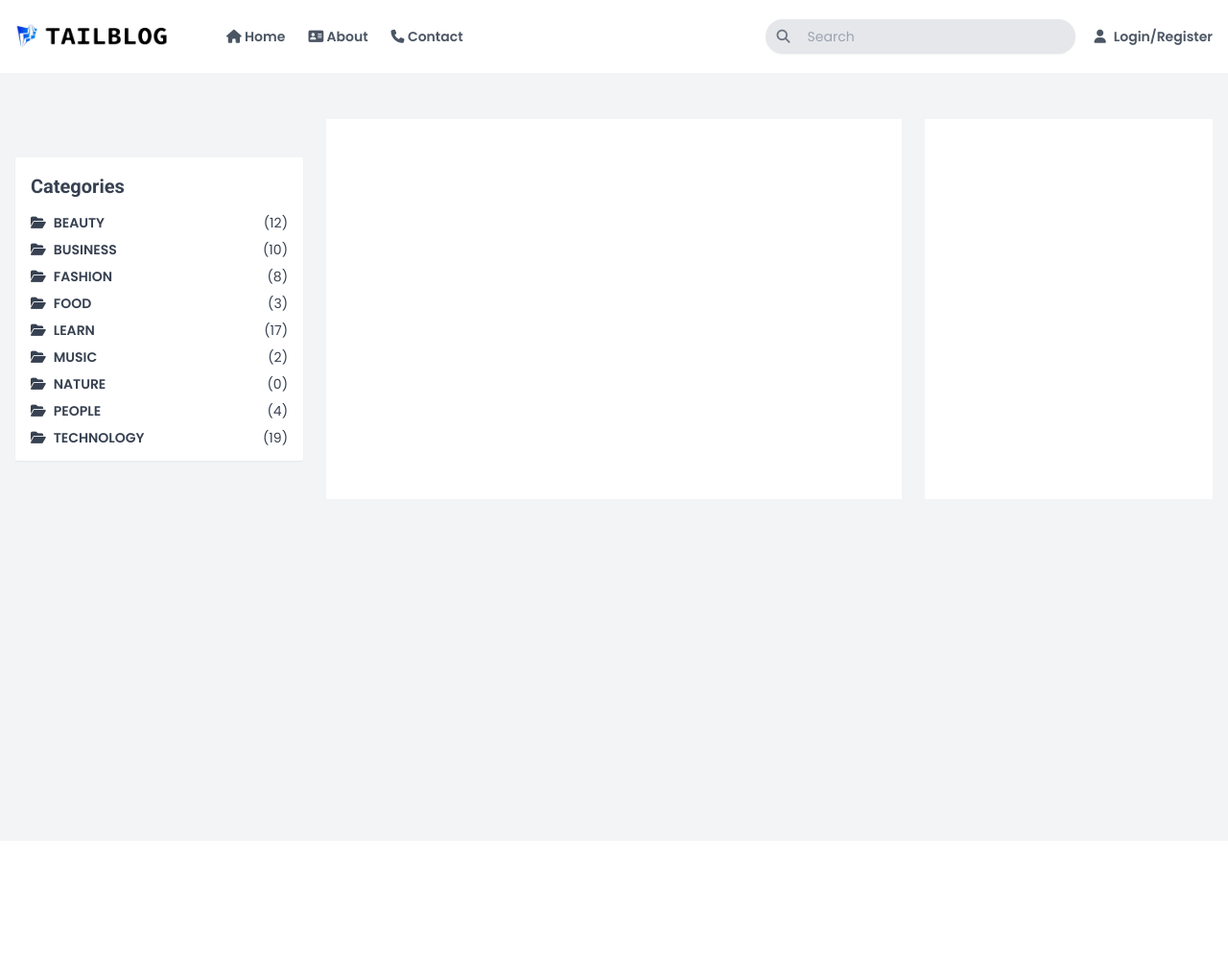
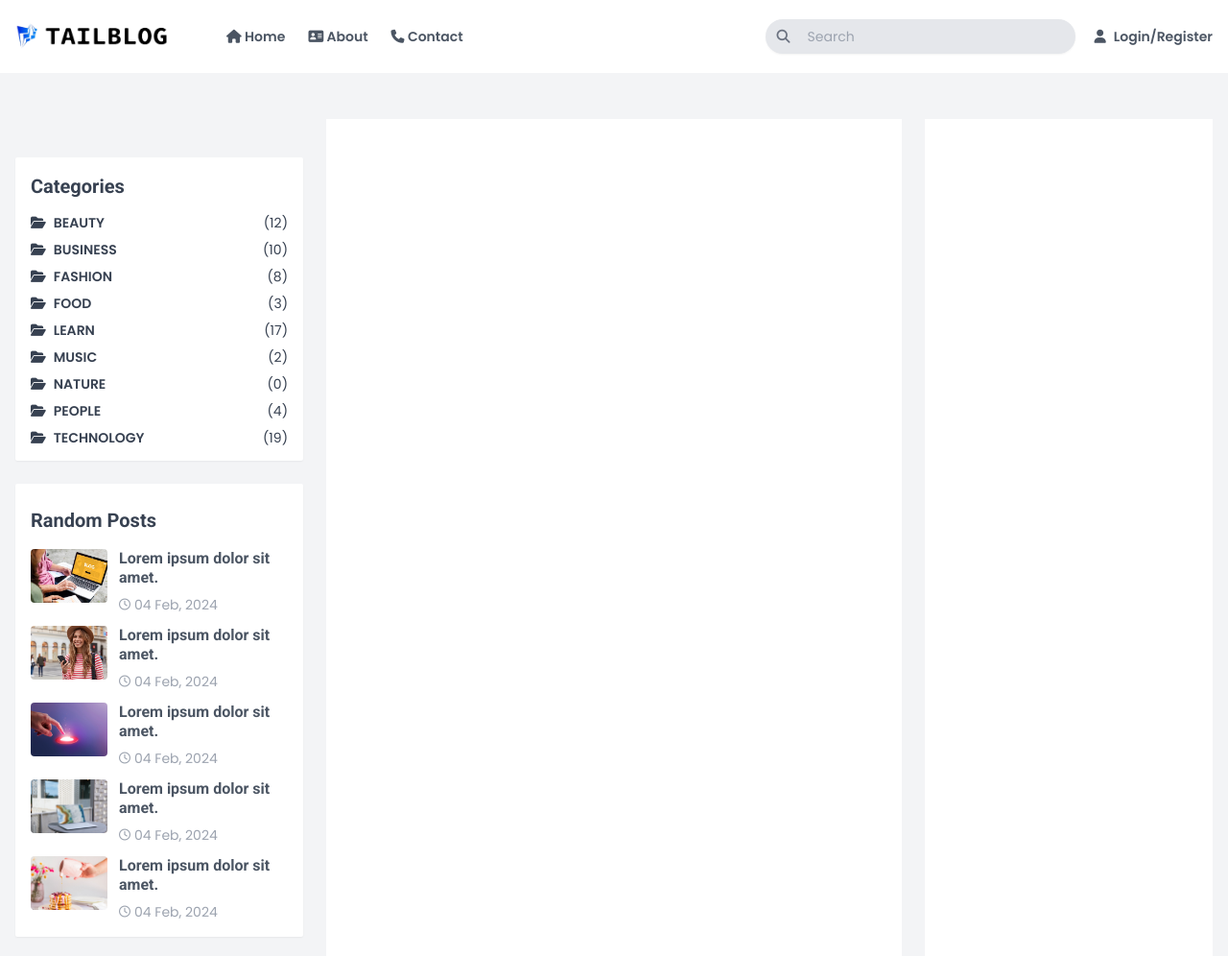
Before and after one commit to aansourav/WindBlog, a website built with Vite: page index.html in a window 1280 px wide. Shown: the whole page at 96% size. Before the commit the page ends 876 px from the top, so only its background shows below. Built offline with nearby package versions, Linux system fonts and the light colour scheme.

Commit message:
Random Posts Done

```diff
--- a/index.html
+++ b/index.html
@@ -144,8 +144,100 @@
           </div>
 
           <!-- ---------Random Posts--------- -->
-          <div>
-
+          <div class="bg-white shadow-sm rounded-sm p-4 pt-6 mt-6">
+            <h3 class="text-xl font-semibold text-gray-700 font-roboto mb-4">Random Posts</h3>
+            <div class="space-y-3">
+              <a href="#" class="flex group">
+                <div class="flex-shrink-0">
+                  <img src="./src/images/img-1.jpg" alt="" class="w-20 h-14 rounded object-cover" />
+                </div>
+                <div class="flex-grow pl-3">
+                  <h5
+                    class="text-md leading-5 font-roboto font-semibold group-hover:text-blue-500 transition"
+                  >
+                    Lorem ipsum dolor sit amet.
+                  </h5>
+                  <div class="flex pt-2 items-center text-gray-400 text-sm">
+                    <span class="mr-1 text-xs">
+                      <i class="fa-regular fa-clock"></i>
+                    </span>
+                    04 Feb, 2024
+                  </div>
+                </div>
+              </a>
+              <a href="#" class="flex group">
+                <div class="flex-shrink-0">
+                  <img src="./src/images/img-2.jpg" alt="" class="w-20 h-14 rounded object-cover" />
+                </div>
+                <div class="flex-grow pl-3">
+                  <h5
+                    class="text-md leading-5 font-roboto font-semibold group-hover:text-blue-500 transition"
+                  >
+                    Lorem ipsum dolor sit amet.
+                  </h5>
+                  <div class="flex pt-2 items-center text-gray-400 text-sm">
+                    <span class="mr-1 text-xs">
+                      <i class="fa-regular fa-clock"></i>
+                    </span>
+                    04 Feb, 2024
+                  </div>
+                </div>
+              </a>
+              <a href="#" class="flex group">
+                <div class="flex-shrink-0">
+                  <img src="./src/images/img-3.jpg" alt="" class="w-20 h-14 rounded object-cover" />
+                </div>
+                <div class="flex-grow pl-3">
+                  <h5
+                    class="text-md leading-5 font-roboto font-semibold group-hover:text-blue-500 transition"
+                  >
+                    Lorem ipsum dolor sit amet.
+                  </h5>
+                  <div class="flex pt-2 items-center text-gray-400 text-sm">
+                    <span class="mr-1 text-xs">
+                      <i class="fa-regular fa-clock"></i>
+                    </span>
+                    04 Feb, 2024
+                  </div>
+                </div>
+              </a>
+              <a href="#" class="flex group">
+                <div class="flex-shrink-0">
+                  <img src="./src/images/img-4.jpg" alt="" class="w-20 h-14 rounded object-cover" />
+                </div>
+                <div class="flex-grow pl-3">
+                  <h5
+                    class="text-md leading-5 font-roboto font-semibold group-hover:text-blue-500 transition"
+                  >
+                    Lorem ipsum dolor sit amet.
+                  </h5>
+                  <div class="flex pt-2 items-center text-gray-400 text-sm">
+                    <span class="mr-1 text-xs">
+                      <i class="fa-regular fa-clock"></i>
+                    </span>
+                    04 Feb, 2024
+                  </div>
+                </div>
+              </a>
+              <a href="#" class="flex group">
+                <div class="flex-shrink-0">
+                  <img src="./src/images/img-5.jpg" alt="" class="w-20 h-14 rounded object-cover" />
+                </div>
+                <div class="flex-grow pl-3">
+                  <h5
+                    class="text-md leading-5 font-roboto font-semibold group-hover:text-blue-500 transition"
+                  >
+                    Lorem ipsum dolor sit amet.
+                  </h5>
+                  <div class="flex pt-2 items-center text-gray-400 text-sm">
+                    <span class="mr-1 text-xs">
+                      <i class="fa-regular fa-clock"></i>
+                    </span>
+                    04 Feb, 2024
+                  </div>
+                </div>
+              </a>
+            </div>
           </div>
           <!-- ---------Random Posts--------- -->
         </div>
```
